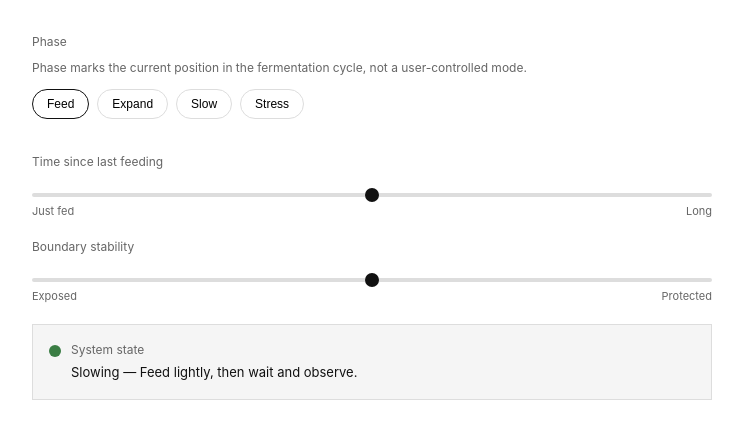
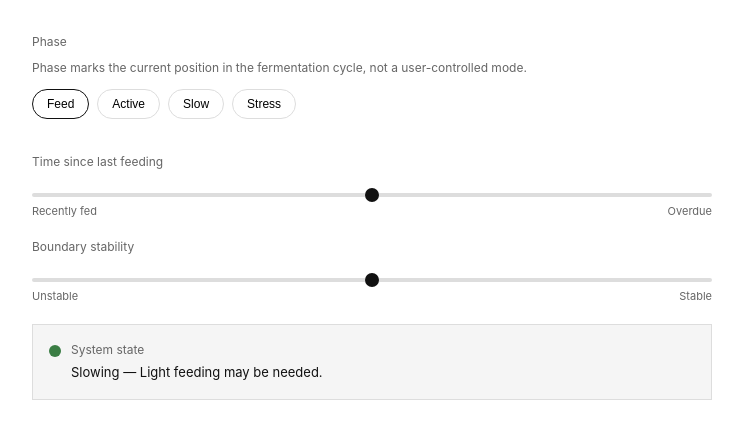
Before and after one commit to hoonkim0123/Fermentation-Rhythm-Interface, a plain HTML site: page index.html in a window 1280 px wide. Shown: the part 163-602 px from the top of the page, without its empty margins (268-1011 px from the left). Drawn offline with Linux system fonts and the light colour scheme.

Commit message:
Update phase buttons and status messages in index.html

```diff
--- a/index.html
+++ b/index.html
@@ -183,7 +183,7 @@ input[type=range]::-moz-range-thumb{
 
     <div class="row" role="group" aria-label="phase buttons">
       <button id="feed" class="active" onclick="setPhase('feed')">Feed</button>
-      <button id="expand" onclick="setPhase('expand')">Expand</button>
+      <button id="active" onclick="setPhase('active')">Active</button>
       <button id="slow" onclick="setPhase('slow')">Slow</button>
       <button id="stress" onclick="setPhase('stress')">Stress</button>
     </div>
@@ -193,15 +193,15 @@ input[type=range]::-moz-range-thumb{
     <label for="time">Time since last feeding</label>
     <input id="time" type="range" min="0" max="100" value="50" oninput="update()" />
     <div class="ends">
-      <span>Just fed</span>
-      <span>Long</span>
+      <span>Recently fed</span>
+      <span>Overdue</span>
     </div>
 
     <label for="boundary">Boundary stability</label>
     <input id="boundary" type="range" min="0" max="100" value="50" oninput="update()" />
     <div class="ends">
-      <span>Exposed</span>
-      <span>Protected</span>
+      <span>Unstable</span>
+      <span>Stable</span>
     </div>
 
     <div class="status" aria-label="system state panel">
@@ -220,7 +220,7 @@ let phase = "feed";
 
 function setPhase(p){
   phase = p;
-  ["feed","expand","slow","stress"].forEach(id=>{
+  ["feed","active","slow","stress"].forEach(id=>{
     document.getElementById(id).classList.toggle("active", id === p);
   });
   update();
@@ -237,13 +237,12 @@ function update(){
     stateText = "Stressed — Isolate sample. Document. Do not mix.";
     color = "var(--stress)";
   } else if(time > 80 || boundary < 30){
-    stateText = "Slowing — Restore rhythm gently. Avoid abrupt changes.";
+    stateText = "Slowing — Light intervention needed.";
     color = "var(--slow)";
   } else {
-    // phase-sensitive gentle phrasing (still minimal)
-    if(phase === "feed")   stateText = "Slowing — Feed lightly, then wait and observe.";
-    if(phase === "expand") stateText = "Active — Do not intervene. Protect boundary and keep conditions stable.";
-    if(phase === "slow")   stateText = "Slowing — Prepare the next feeding. Keep conditions steady.";
+    if(phase === "feed")   stateText = "Slowing — Light feeding may be needed.";
+    if(phase === "active") stateText = "Active — Do not intervene. Keep conditions stable.";
+    if(phase === "slow")   stateText = "Slowing — Prepare the next feeding.";
   }
 
   document.getElementById("statusText").textContent = stateText;
```
